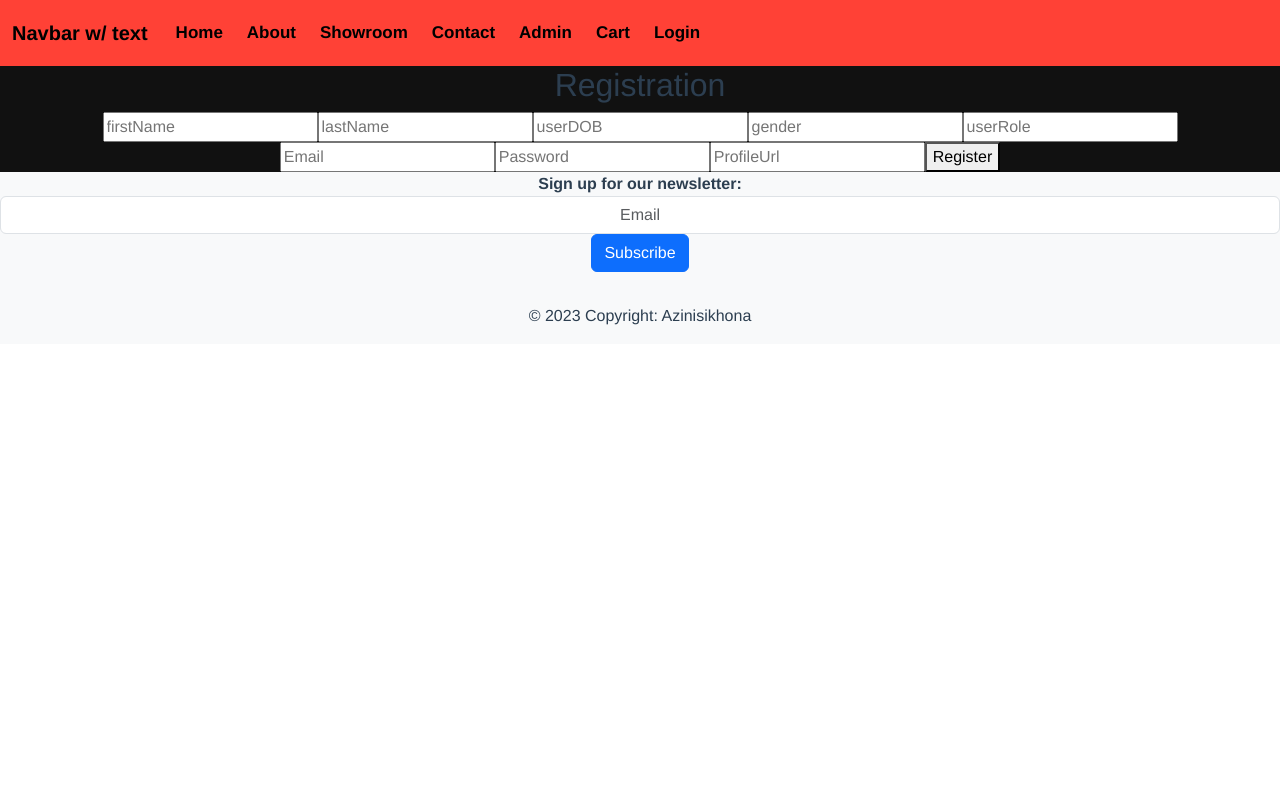
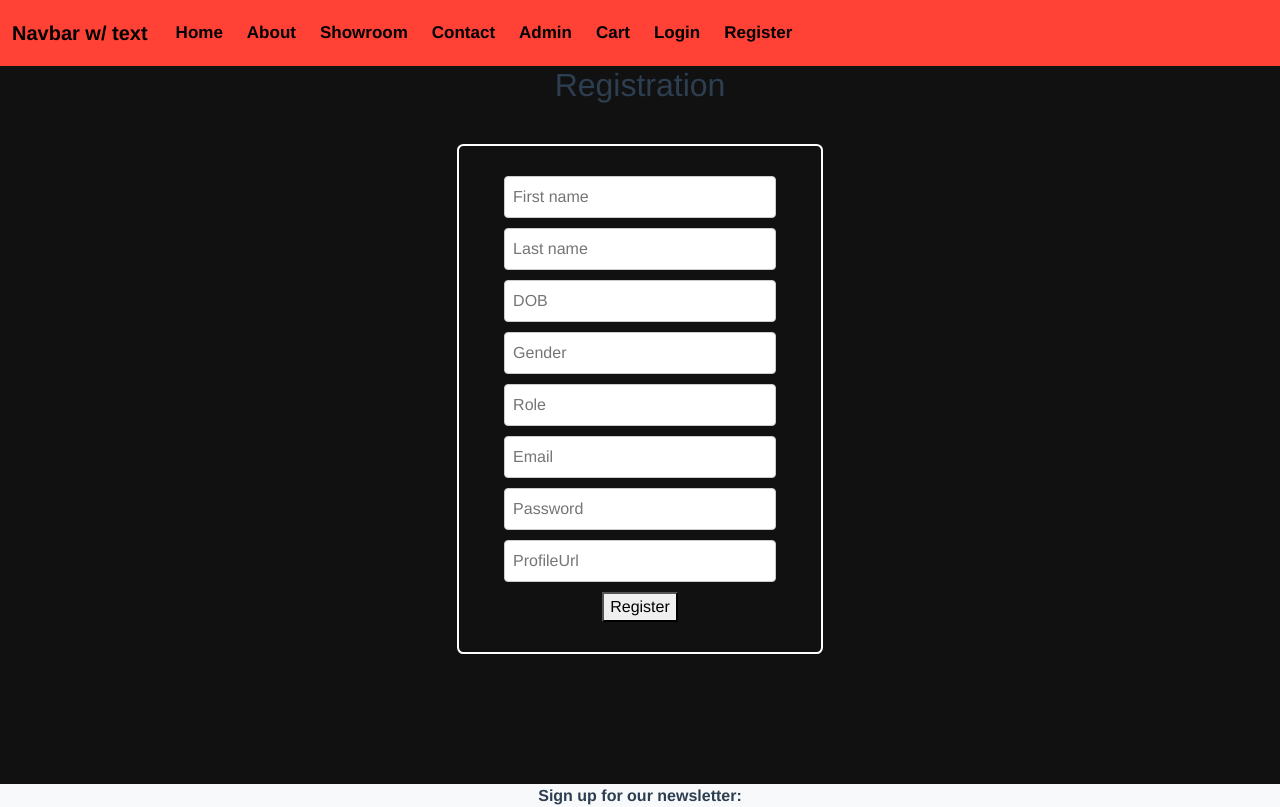
Before and after one commit to azinisikhona/Capstone-project, a Vue app in the folder frontend/: page /register in a window 1280 px wide. Shown: the top 807 px of the page. Built offline with nearby package versions, Linux system fonts and the light colour scheme.

Commit message:
forms work

```diff
--- a/frontend/src/components/AddCarComp.vue
+++ b/frontend/src/components/AddCarComp.vue
@@ -77,7 +77,7 @@ form {
    border: 2px solid black;
    padding: 1.875rem;
    max-width: 22.875rem;
-    height: 20rem;
+    /* height: 20rem; */
     margin-top: 40px;
     margin-bottom:130px;
  border-radius: 0.4rem;
--- a/frontend/src/components/NavbarComp.vue
+++ b/frontend/src/components/NavbarComp.vue
@@ -32,6 +32,10 @@
         <li class="nav-item">
         <router-link to="/login" class="nav">Login</router-link>
         </li>
+
+        <li class="nav-item">
+        <router-link to="/register" class="nav">Register</router-link>
+        </li>
       </ul>
     </div>
   </div>
--- a/frontend/src/views/RegisterView.vue
+++ b/frontend/src/views/RegisterView.vue
@@ -2,11 +2,11 @@
   <div>
     <h2>Registration</h2>
     <form @submit.prevent="addUser">
-      <input v-model="newUser.firstName" type="text" placeholder="firstName" required>
-      <input v-model="newUser.lastName" type="taxt" placeholder="lastName" required>
-      <input v-model="newUser.userDOB" type="text" placeholder="userDOB" required>
-      <input v-model="newUser.gender" type="text" placeholder="gender" required>
-      <input v-model="newUser.userRole" type="text" placeholder="userRole" required>
+      <input v-model="newUser.firstName" type="text" placeholder="First name" required>
+      <input v-model="newUser.lastName" type="taxt" placeholder="Last name" required>
+      <input v-model="newUser.userDOB" type="text" placeholder="DOB" required>
+      <input v-model="newUser.gender" type="text" placeholder="Gender" required>
+      <input v-model="newUser.userRole" type="text" placeholder="Role" required>
       <input v-model="newUser.emailAdd" type="text" placeholder="Email" required />
       <input v-model="newUser.userPass" type="password" placeholder="Password" required />
       <input v-model="newUser.profileUrl" type="text" placeholder="ProfileUrl" required>
@@ -52,3 +52,43 @@ export default {
   },
 };
 </script>
+<style scoped>
+
+ form {
+  max-width: 400px;
+  margin: 0 auto;
+   border: 2px solid white;
+   padding: 1.875rem;
+   max-width: 22.875rem;
+    /* height: 15rem; */
+    margin-top: 40px;
+    margin-bottom:130px;
+ border-radius: 0.4rem;
+}
+
+label {
+  font-weight: bold;
+}
+
+input {
+  width: 90%;
+  padding: 8px;
+  margin-bottom: 10px;
+  border: 1px solid #ccc;
+  border-radius: 4px;
+}
+
+.btn {
+  padding: 10px 20px;
+  background-color: #4CAF50;
+  color: white;
+  border: none;
+  border-radius: 4px;
+  cursor: pointer;
+}
+
+.btn:hover {
+  background-color: #45A049;
+}
+
+</style>
```
